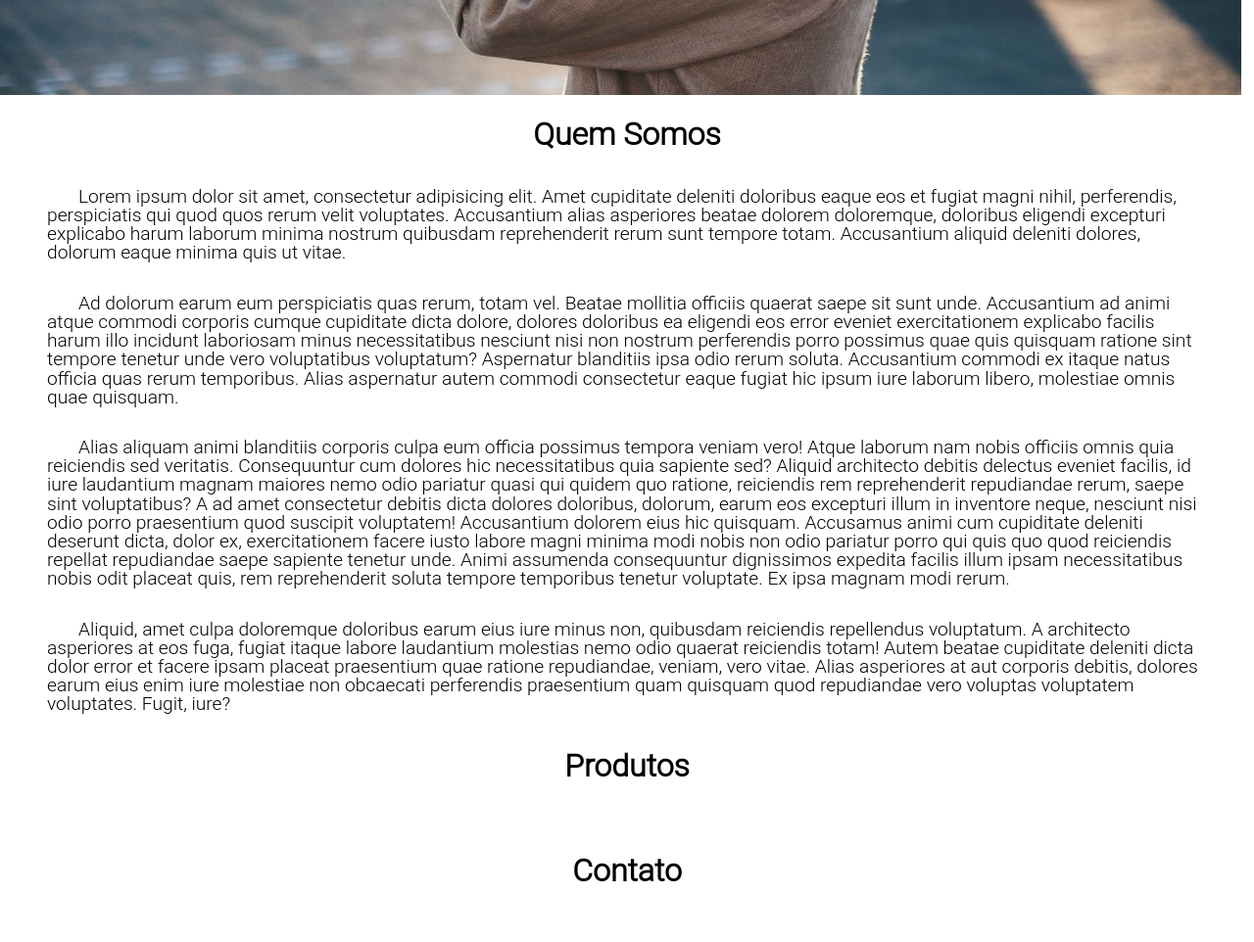
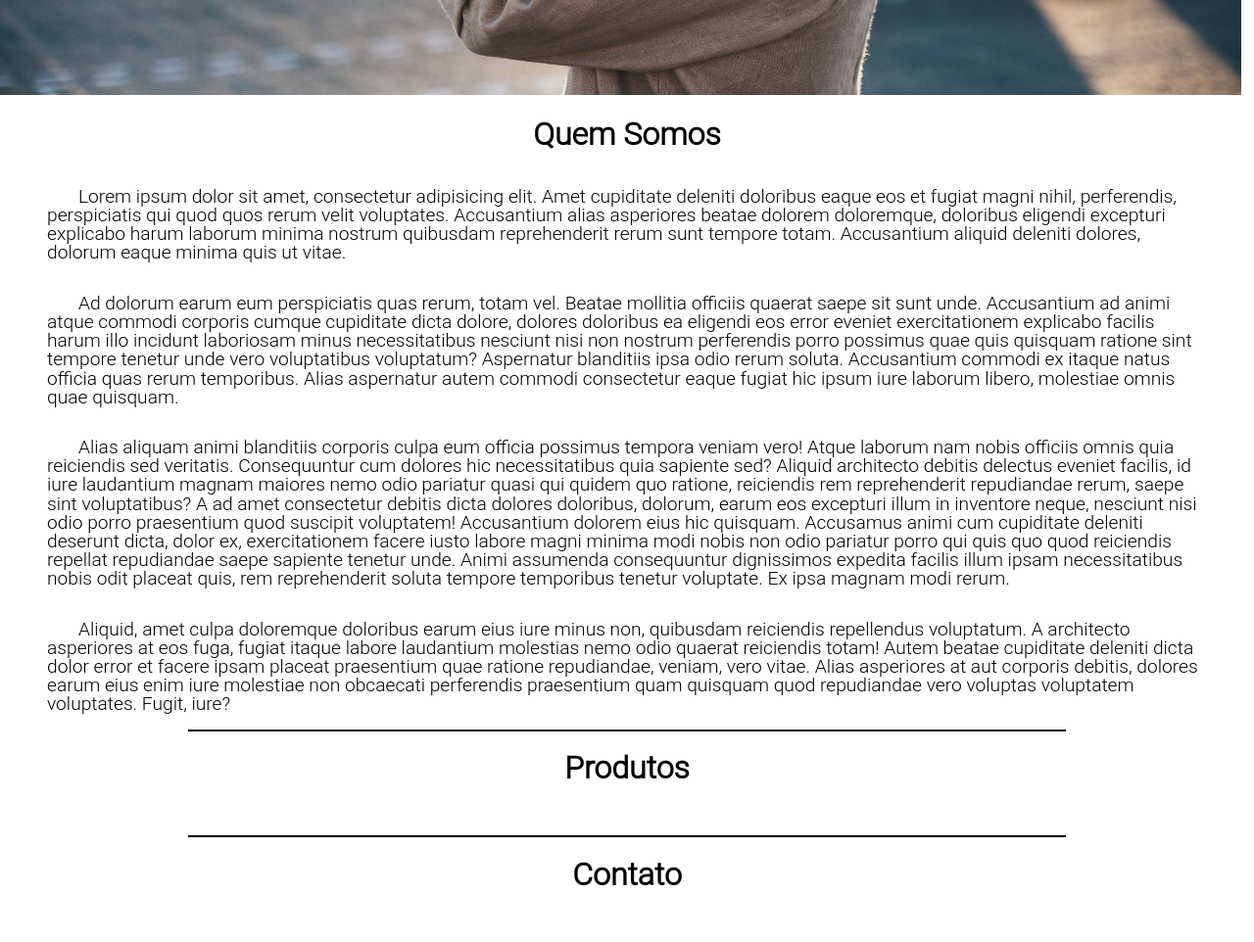
Before and after one commit to ADT1710/sna-tcc-tiw, a website: page index.html in a window 1280 px wide. Shown: the part 700-1662 px from the top of the page at 98% size. Drawn offline with Linux system fonts and the light colour scheme.

Commit message:
Divisores de texto criados

```diff
--- a/css/conteudo.css
+++ b/css/conteudo.css
@@ -1,5 +1,9 @@
 .conteudo{
     font-family: "Roboto Light", sans-serif;
+    display: flex;
+    flex-direction: column;
+    align-items: center;
+    justify-content: center;
 }
 
 .conteudo_titulo{
@@ -12,3 +16,8 @@
     padding: 1rem 3rem;
     font-size: 1.2rem;
 }
+
+.conteudo_divisor{
+    border-bottom: 2px solid black;
+    width: 70%;
+}
--- a/index.html
+++ b/index.html
@@ -43,12 +43,14 @@
                     Aliquid, amet culpa doloremque doloribus earum eius iure minus non, quibusdam reiciendis repellendus voluptatum. A architecto asperiores at eos fuga, fugiat itaque labore laudantium molestias nemo odio quaerat reiciendis totam! Autem beatae cupiditate deleniti dicta dolor error et facere ipsam placeat praesentium quae ratione repudiandae, veniam, vero vitae. Alias asperiores at aut corporis debitis, dolores earum eius enim iure molestiae non obcaecati perferendis praesentium quam quisquam quod repudiandae vero voluptas voluptatem voluptates. Fugit, iure?
                 </p>
             </div>
+            <div class="conteudo_divisor"></div>
             <div class="produtos">
                 <h1 class="conteudo_titulo">Produtos</h1>
                 <p class="conteudo_texto"></p>
             </div>
+            <div class="conteudo_divisor"></div>
             <div class="contato">
-                <h1 class="conteudo_titulo">Contato</h1>
+                <h1 class="conteudo_titulo ">Contato</h1>
                 <p class="conteudo_texto"></p>
             </div>
         </section>
```
